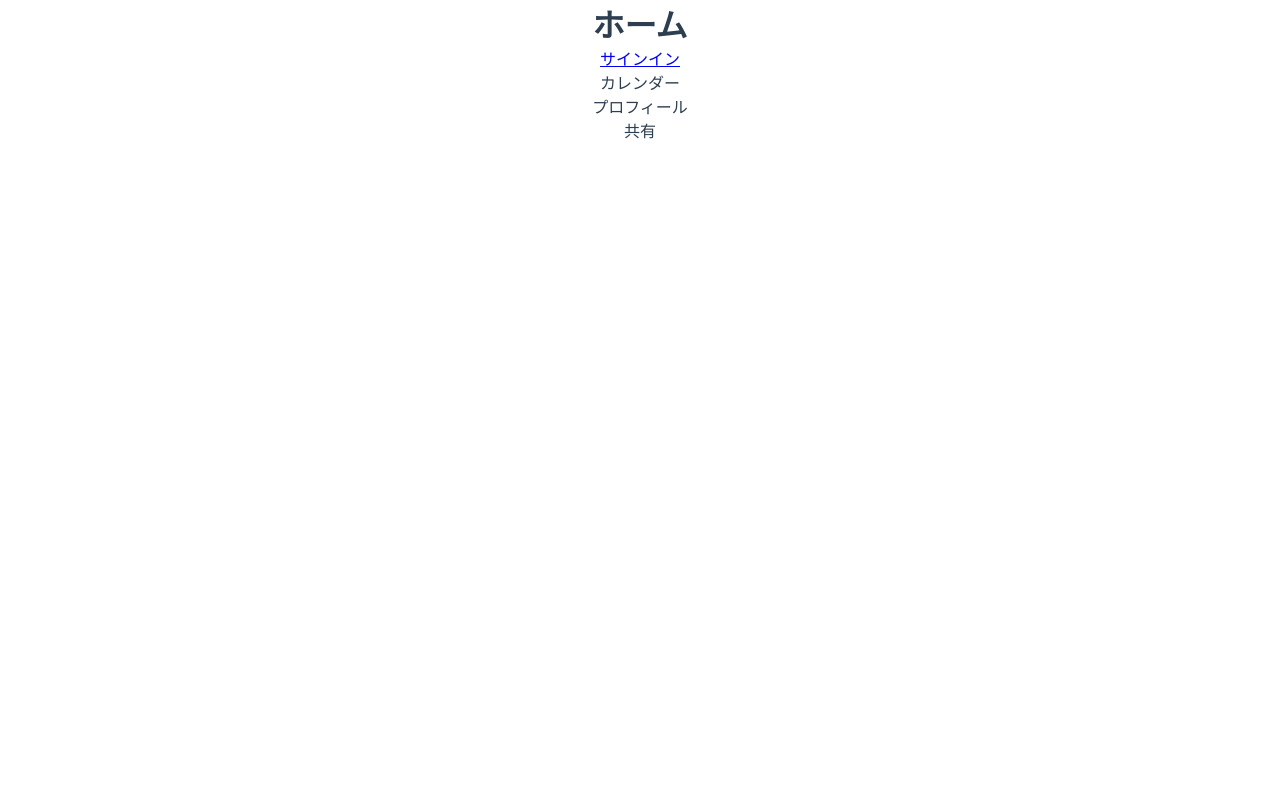
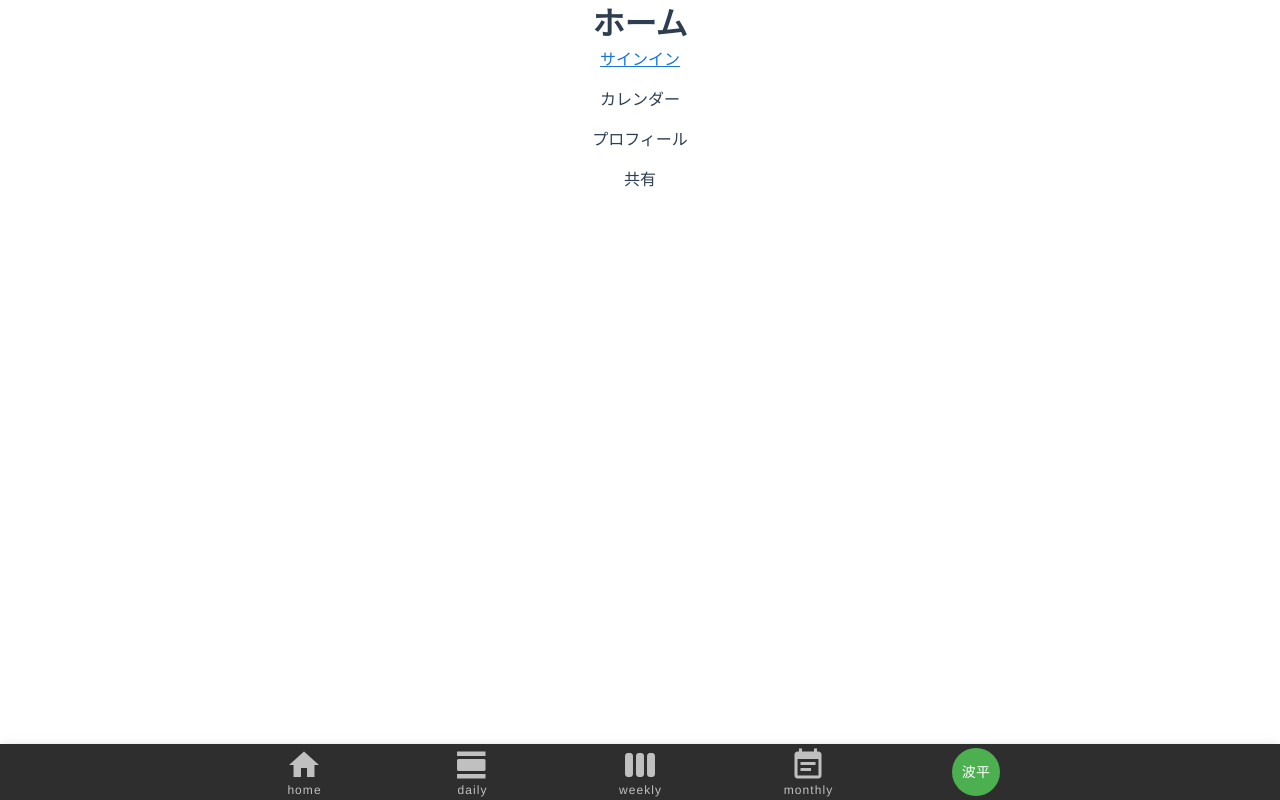
Before and after one commit to nakajima1412/21step-vue-calender, a Vue app: page / in a window 1280 px wide. Built offline with nearby package versions, Linux system fonts and the light colour scheme; a small style sheet from the web is missing.

Commit message:
Add: Footer

```diff
--- a/src/App.vue
+++ b/src/App.vue
@@ -1,8 +1,10 @@
 <template>
-  <div id="app">
-    <router-view />
+  <v-app>
+    <v-container fluid pt-0>
+      <router-view />
+    </v-container>
     <Footer />
-  </div>
+  </v-app>
 </template>
 
 <script lang="ts">
--- a/src/components/Footer.vue
+++ b/src/components/Footer.vue
@@ -1,9 +1,128 @@
 <template>
-  <footer />
+  <v-footer v-if="signInUser" app class="pa-0">
+    <v-bottom-navigation grow dark>
+      <v-btn class="my-auto" height="56" @click="routerPush('/')">
+        <span>home</span>
+        <v-icon large>home</v-icon>
+      </v-btn>
+      <v-btn class="my-auto" height="56" @click="routerPush('/calendar/day')">
+        <span>daily</span>
+        <v-icon large>view_day</v-icon>
+      </v-btn>
+      <v-btn class="my-auto" height="56" @click="routerPush('/calendar/week')">
+        <span>weekly</span>
+        <v-icon large>view_week</v-icon>
+      </v-btn>
+      <v-btn class="my-auto" height="56" @click="routerPush('/calendar/month')">
+        <span>monthly</span>
+        <v-icon large>event_note</v-icon>
+      </v-btn>
+      <v-menu top open-on-hover offset-y>
+        <template v-slot:activator="{ on }">
+          <div :class="$style.profile" class="py-1 px-1 text-center" v-on="on">
+            <v-avatar :color="signInUser.themeColor">
+              <span class="white--text body-2" v-text="signInUser.nickname" />
+            </v-avatar>
+          </div>
+        </template>
+        <v-card>
+          <v-list>
+            <v-list-item
+              v-for="(item, index) in items"
+              :key="index"
+              link
+              @click="handleMethod(item.methodName)"
+            >
+              <v-list-item-icon>
+                <v-icon v-text="item.icon" />
+              </v-list-item-icon>
+              <v-list-item-content>
+                <v-list-item-title v-text="item.title" />
+              </v-list-item-content>
+            </v-list-item>
+          </v-list>
+          <v-card-actions>
+            <v-btn block @click="signOut">サインアウト</v-btn>
+          </v-card-actions>
+        </v-card>
+      </v-menu>
+    </v-bottom-navigation>
+  </v-footer>
 </template>
 
 <script lang="ts">
-import { defineComponent } from '@vue/composition-api'
+import { defineComponent, reactive, toRefs } from '@vue/composition-api'
+import { profileMockData } from '@/store/profile'
 
-export default defineComponent({})
+interface MenuItem {
+  title: string
+  icon: string
+  methodName: string
+}
+
+export default defineComponent({
+  setup(prop, context) {
+    const state = reactive({
+      // サブメニューアイテム
+      items: [
+        {
+          title: 'プロフィール',
+          icon: 'account_circle',
+          methodName: 'profile',
+        },
+        { title: '共有する', icon: 'share', methodName: 'share' },
+      ] as MenuItem[],
+      // サインインしているユーザー
+      signInUser: profileMockData,
+    })
+    /**
+     * メソッド名を指定してコンポーネントのメソッドを呼び出します。
+     * @param {string} methodName 呼び出すメソッド名
+     */
+    const handleMethod = (methodName: string) => {
+      eval(methodName)()
+    }
+    /**
+     * 指定したパスに画面遷移を行います。
+     * @param {string} path 遷移先のパス
+     */
+    const routerPush = (path: string) => {
+      context.root.$router.push(path)
+    }
+    /**
+     * プロフィール画面に遷移します。
+     */
+    const profile = () => {
+      routerPush('/profile')
+    }
+    /**
+     * 共有画面に遷移します。
+     */
+    const share = () => {
+      routerPush('/share')
+    }
+    /**
+     * サインアウトします。
+     */
+    const signOut = () => {
+      routerPush('/sign-in')
+    }
+
+    return {
+      ...toRefs(state),
+      handleMethod,
+      profile,
+      share,
+      signOut,
+      routerPush,
+    }
+  },
+})
 </script>
+
+<style lang="scss" module>
+.profile {
+  cursor: pointer;
+  width: 168px;
+}
+</style>
--- a/src/views/Home.vue
+++ b/src/views/Home.vue
@@ -1,6 +1,6 @@
 <template>
   <div>
-    <h1>ホーム{{ as }}</h1>
+    <h1>ホーム</h1>
     <p><router-link to="sign-in">サインイン</router-link></p>
     <p><button @click="calendar">カレンダー</button></p>
     <p><button @click="profile">プロフィール</button></p>
```
